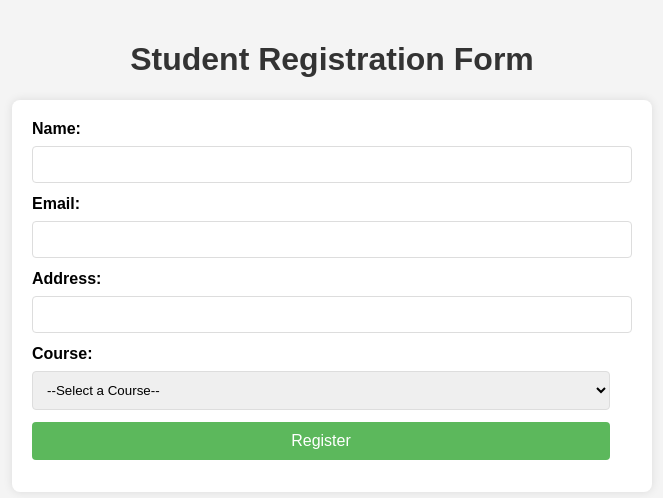
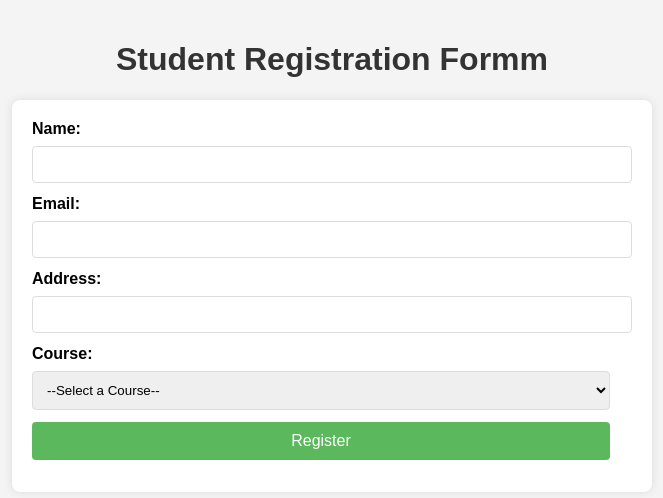
Before and after one commit to tirucloud/student-registration-form, a website: page public/index.html in a window 1280 px wide. Shown: the whole page, without its empty margins (308-971 px from the left). Drawn offline with Linux system fonts and the light colour scheme.

Commit message:
Update index.html

```diff
--- a/public/index.html
+++ b/public/index.html
@@ -52,7 +52,7 @@
     </style>
 </head>
 <body>
-    <h1>Student Registration Form</h1>
+    <h1>Student Registration Formm</h1>
     <form id="registrationForm">
         <label for="name">Name:</label>
         <input type="text" id="name" name="name" required>
```
